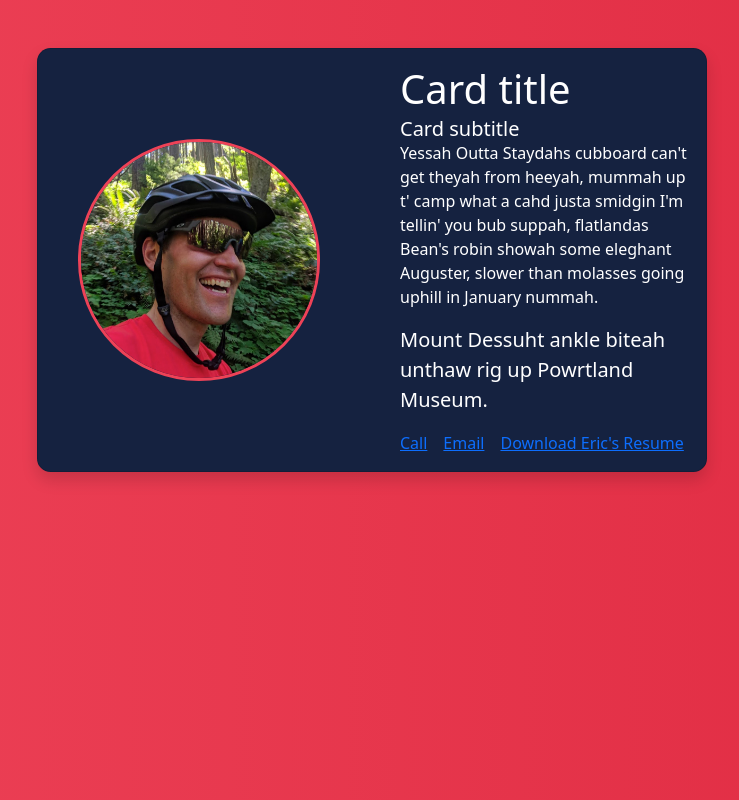
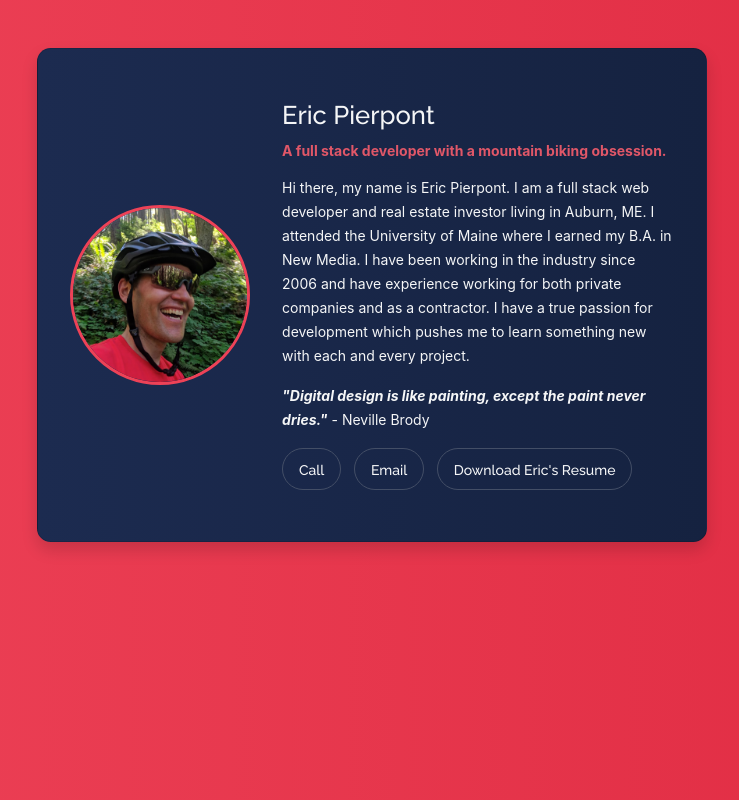
Before and after one commit to epierpont/ibec-creative-test, a plain HTML site: page index.html in a window 1280 px wide. Shown: the whole page, without its empty margins (268-1007 px from the left). Drawn offline with nearby package versions, Linux system fonts and the light colour scheme.

Commit message:
Styling changes to card elements

```diff
--- a/index.html
+++ b/index.html
@@ -10,6 +10,10 @@
   <meta name="author" content="Eric Pierpont">
 
   <link href="https://cdn.jsdelivr.net/npm/bootstrap@5.0.0-beta3/dist/css/bootstrap.min.css" rel="stylesheet" integrity="sha384-eOJMYsd53ii+scO/bJGFsiCZc+5NDVN2yr8+0RDqr0Ql0h+rP48ckxlpbzKgwra6" crossorigin="anonymous">
+
+  <link href="https://fonts.gstatic.com" rel="preconnect">
+  <link href="https://fonts.googleapis.com/css2?family=Raleway:wght@300;500;700&display=swap" rel="stylesheet">
+
   <link href="css/styles.min.css?v=1.0" rel="stylesheet">
 
 </head>
@@ -18,23 +22,27 @@
 
   <div class="container">
     <div class="card mx-auto mt-5 shadow" style="width: 60%;">
-      <div class="row">
-        <div class="col-md-6 text-center">
+      <div class="row g-0">
+        <div class="col-lg-4 text-center">
           <div class="profile-container d-flex h-100">
             <div class="profile justify-content-center align-self-center">
               <img src="img/eric.jpg" class="rounded-circle" alt="...">
             </div>
           </div>
         </div>
-        <div class="col-md-6">
-          <div class="card-body">
-            <h1 class="card-title">Card title</h1>
-            <h5 class="card-subtitle">Card subtitle</h5>
-            <p class="card-text">Yessah Outta Staydahs cubboard can't get theyah from heeyah, mummah up t' camp what a cahd justa smidgin I'm tellin' you bub suppah, flatlandas Bean's robin showah some eleghant Auguster, slower than molasses going uphill in January nummah.</p>
-            <blockquote class="blockquote">
-              <p>Mount Dessuht ankle biteah unthaw rig up Powrtland Museum.</p>
-            </blockquote>
-            <a href="#" class="card-link">Call</a><a href="#" class="card-link">Email</a><a href="#" class="card-link">Download Eric's Resume</a>
+        <div class="col-lg-8">
+          <div class="bio">
+            <div class="card-body">
+              <h1 class="card-title mb-3">Eric Pierpont</h1>
+              <h2 class="card-subtitle mb-3"><strong>A full stack developer with a mountain biking obsession.</strong></h2>
+              <p class="card-text">Hi there, my name is Eric Pierpont. I am a full stack web developer and real estate investor living in Auburn, ME. I attended the University of Maine where I earned my B.A. in New Media. I have been working in the industry since 2006 and have experience working for both private companies and as a contractor. I have a true passion for development which pushes me to learn something new with each and every project.</p>
+              <blockquote class="blockquote">
+                <p><strong><em>"Digital design is like painting, except the paint never dries."</em></strong> - Neville Brody</p>
+              </blockquote>
+              <button type="button" class="btn btn-primary"><a href="tel:+1-207-838-3500">Call</a></button>
+              <button type="button" class="btn btn-primary"><a href="mailto:epierpont@gmail.com">Email</a></button>
+              <button type="button" class="btn btn-primary"><a href="https://ericpierpont.com/a7c96a1be56f9894f94b326c901fec28.pdf">Download Eric's Resume</a></button>
+            </div>
           </div>
         </div>
       </div>
--- a/scss/_base.scss
+++ b/scss/_base.scss
@@ -1,5 +1,5 @@
 body {
-  background: linear-gradient(-270deg, $light-red, $dark-red);
+  background: linear-gradient(-270deg, $red-300, $red-500);
 }
 
 img {
--- /dev/null
+++ b/scss/_buttons.scss
@@ -0,0 +1,19 @@
+.btn {
+  border: 1px solid $gray;
+  background-color: transparent;
+  transition: background-color 0.15s ease-in-out;
+  border-radius: 2rem;
+  padding: 0.5rem 1rem;
+  margin-right: 0.5rem;
+
+  a {
+    text-decoration: none;
+    color: $white;
+    font-size: 0.875rem;
+  }
+
+  &:hover {
+    border-color: $red-100;
+    background-color: $red-500;
+  }
+}
--- a/scss/_card.scss
+++ b/scss/_card.scss
@@ -1,12 +1,18 @@
 .card {
-  background-color: $blue;
+  background: linear-gradient(-270deg, $blue-300, $blue-500);
+
   color: $white;
   border-radius: 0.85rem;
+  padding: 2.2rem 1rem;
 
   .profile {
     img {
-      border: 3px solid $light-red;
-      max-width: 75%;
+      border: 3px solid $red-300;
+      max-width: 85%;
     }
   }
+
+  .bio {
+    color: $white;
+  }
 }
--- /dev/null
+++ b/scss/_typography.scss
@@ -0,0 +1,30 @@
+* {
+  font-family: -apple-system, BlinkMacSystemFont, "Segoe UI", Roboto, Helvetica,
+    Arial, sans-serif, "Apple Color Emoji", "Segoe UI Emoji", "Segoe UI Symbol";
+}
+
+h1,
+h2,
+button a {
+  font-family: "Raleway", sans-serif;
+  font-weight: 500;
+}
+
+h1 {
+  font-size: 1.6rem;
+}
+
+h2 {
+  font-size: 0.875rem;
+  color: $red-100;
+}
+
+p {
+  font-size: 0.875rem;
+  color: $white;
+  line-height: 1.5rem;
+}
+
+strong {
+  font-weight: 700;
+}
--- a/scss/_variables.scss
+++ b/scss/_variables.scss
@@ -1,6 +1,8 @@
 $black: #000;
-$white: #fff;
-$light-red: #ed4257;
-$dark-red: #e02b42;
-$tan: #84764e;
-$blue: #152240;
+$white: #f5f6f7;
+$gray: #434e66;
+$red-100: #e05768;
+$red-300: #ed4257;
+$red-500: #e02b42;
+$blue-300: #1c2b50;
+$blue-500: #152240;
--- a/scss/styles.scss
+++ b/scss/styles.scss
@@ -1,3 +1,5 @@
 @import "variables";
 @import "base";
+@import "buttons";
+@import "typography";
 @import "card";
```
Also changed, not shown: css/styles.min.css, 1 other file.
